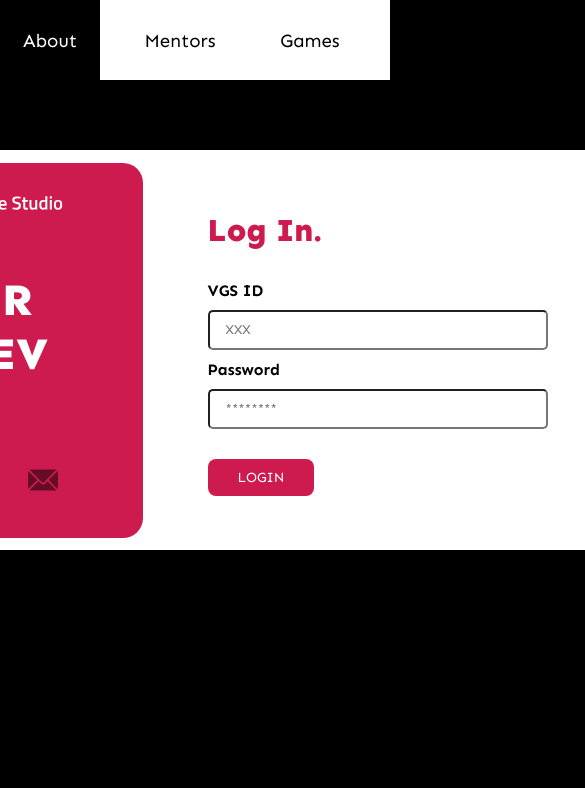
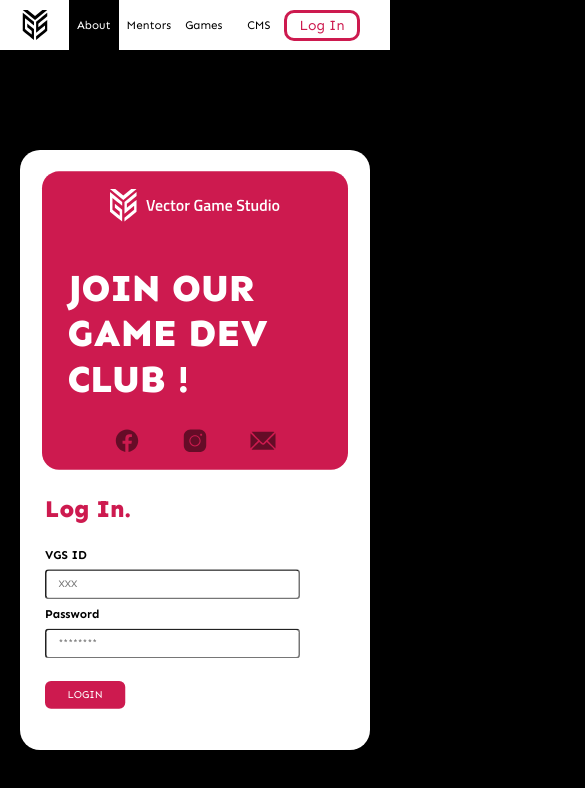
Before and after one commit to 0J33/VGS-Frontend, a React (Create React App) app: page /login in a window 390 px wide. Shown: the top 788 px of the page, 585 px wide, since content can reach past the window. Built offline with nearby package versions, Linux system fonts and the light colour scheme.

Commit message:
responsive

```diff
--- a/src/components/Navbar.jsx
+++ b/src/components/Navbar.jsx
@@ -10,7 +10,7 @@ export default function Navbar({ showCms }) {
     return (
         <div className={showCms ? "navbar" : "navbar-login"}>
             <svg className="vgs-icon" id="Layer_1" data-name="Layer 1" xmlns="http://www.w3.org/2000/svg" viewBox="0 0 522.75 640"><polyline points="522.75 57.38 475.26 96.42 427.77 135.47 380.27 174.18 332.78 213.22 284.95 252.26 284.95 329.68 284.95 407.43 284.61 484.84 332.11 445.79 379.94 407.09 427.43 368.04 474.92 329 474.92 406.41 427.09 445.45 379.6 484.5 332.11 523.54 284.61 562.59 284.27 640 331.77 600.96 379.6 561.91 427.09 523.2 474.58 484.16 522.07 445.11 522.41 367.7 522.41 289.95 522.75 212.54 474.92 251.59 427.43 290.29 379.94 329.34 332.44 368.38 332.44 290.97 380.27 251.93 427.77 212.88 475.26 173.84 522.75 134.79 522.75 57.38"/><polygon points="522.75 0 262.22 213.9 0 0 104.48 0 261.88 128.34 418.27 0 522.75 0"/><polyline points="239.84 252.26 192 213.22 144.17 174.18 96.34 135.47 48.51 96.42 0.68 57.38 0.34 135.13 0.34 212.54 0 289.95 0 367.7 0 445.11 47.83 484.16 95.66 523.2 143.49 561.91 191.32 600.96 239.16 640 239.5 562.59 239.5 484.84 239.84 407.43 191.66 368.38 143.83 329.34 96 290.29 96 368.04 143.83 407.09 191.66 445.79 191.66 523.54 143.49 484.5 95.66 445.45 47.83 406.41 48.17 329 48.17 251.59 48.51 173.84 96.34 212.88 144.17 251.93 192 290.97 239.84 329.68 239.84 252.26"/></svg>
-            <div className="nav-items">
+            <div className={showCms ? "nav-items" : "nav-items-login"}>
                 <a className="nav-item-anchor" href="/#about" onClick={() => setActivePage(0)}>
                     <div className={activePage === 0 ? 'nav-item-active' : "nav-item"}>
                         <h3 className={activePage === 0 ? 'nav-item-active-text' : "nav-item-text"}>About</h3>
@@ -37,6 +37,9 @@ export default function Navbar({ showCms }) {
                     </div>
                 </a>    */}
             </div>
+            <div>
+                <p style={{fontSize:"0px"}}>.</p>
+            </div>
             {
                 !showCms && (
                     <div className="login-button" onClick={() => navigate("/login")}>
--- a/src/components/ResourceCard.jsx
+++ b/src/components/ResourceCard.jsx
@@ -2,7 +2,7 @@ import "../css/resource-card.css";
 
 export default function ResourceCard({resource_name, resource_type, resource_link}) {
     return (
-        <div className="card" style={{width:"750px",boxSizing:"border-box", padding:"5px 30px", backgroundColor:"#111111"}}>
+        <div className="card" style={{boxSizing:"border-box", padding:"5px 30px", backgroundColor:"#111111"}}>
             <h1 className="header-text" style={{color:"white", fontSize:"25px", marginTop:"15px", fontWeight:"600"}}>{resource_name}</h1>
             <p className="paragraph-text" style={{color:"grey"}}>{resource_type}</p>
             <button className="btn-cms"><a className="description-text" style={{color: "white", textDecoration:"None"}} href={resource_link}>DOWNLOAD</a></button>
--- a/src/css/admin-page.css
+++ b/src/css/admin-page.css
@@ -184,3 +184,20 @@ label.label input[type="file"] {
     -ms-word-break: normal;
     word-break: normal;
   }
+
+@media only screen and (max-width: 768px){
+  .form-wrapper{
+    width: 350px;
+    box-sizing: border-box;
+    padding-left: 20px;
+    padding-right: 20px;
+  }
+
+  .form-body{
+    width: 300px;
+  }
+
+  .input-field{
+    width: 300px;
+  }
+}
--- a/src/css/login-page.css
+++ b/src/css/login-page.css
@@ -162,3 +162,175 @@ text-transform: uppercase;
     height:30px;
     opacity: 0.5;
 }
+
+@media only screen and (max-width: 768px){
+    .body-wrapper {
+        width:100%;
+        display:flex;
+        flex-direction:column;
+        align-items:center;
+        justify-content: center;
+    }
+
+    .err-box {
+        margin-top:120px;
+        width: 500px;
+        height:50px;
+        display:flex;
+        flex-direction: row;
+        background-color: whitesmoke;
+        border-radius: 5px;
+        border: 1px solid black;
+        align-items: center;
+        justify-content: space-around;
+    }
+
+    .close-icon:hover {
+        cursor:pointer;
+    }
+
+    .err-msg {
+        font-family:'sen';
+        font-weight:900;
+        color: red;
+    }
+
+    .white-card {
+        margin: 150px 100px;
+        width:350px;
+        height:600px;
+        background-color: white;
+        border-radius: 20px;
+        display:flex;
+        flex-direction: column;
+        align-items: center;
+        justify-content: space-around;
+        gap: 40px;
+    }
+
+    .white-card-error {
+        margin: 60px 100px;
+        width:400px;
+        height:850px;
+        background-color: white;
+        border-radius: 20px;
+        display:flex;
+        flex-direction: column;
+        align-items: center;
+        justify-content: space-around;
+        gap: 40px;
+    }
+
+    .left-card {
+        width:360px;
+        height: 375px;
+        background-color: #cd1a4f;
+        border-radius:20px;
+        scale: 0.85;
+        margin-top: -5px;
+    }
+
+    .left-card-heading {
+        font-family: 'sen';
+        font-weight: 800;
+        color:white;
+        font-size:45px;
+        text-align: left;
+        margin-left:30px;
+    }
+
+    .left-card-text {
+        text-align: center;
+        font-family: 'sen';
+        color: white;
+        font-weight:700;
+    }
+
+    .top-text {
+        display: flex;
+        flex-direction: row;
+        align-items: center;
+        justify-content: center;
+        gap:5px;
+    }
+
+    .text-logo {
+        width:200px;
+        height:80px;
+    }
+
+    .right-card-wrapper {
+        text-align: left;
+        width: 400px;
+        height:320px;
+    }
+
+    .right-card {
+        display: flex;
+        flex-direction: column;
+        align-items: flex-start;
+        justify-content: flex-start;
+        gap:10px;
+        scale: 0.75;
+        margin-top: -95px;
+    }
+
+    .right-card-text {
+        text-align: start;
+        color:#cd1a4f;
+        font-family:'sen';
+        font-weight:800;
+    }
+
+    .input-label {
+        font-family: 'sen';
+        font-weight:700;
+    }
+
+    input {
+        border-radius:5px;
+        padding: 12px 16px;
+        height:40px;
+        width:340px;
+        box-sizing: border-box;
+    }
+
+    .btn{
+    font-family: Roboto, sans-serif;
+    font-weight: 0;
+    font-size: 14px;
+    color: #fff;
+    background-color: #cd1a4f;
+    padding: 10px 30px;
+    border: none;
+    box-shadow: rgb(0, 0, 0) 0px 0px 0px 0px;
+    border-radius: 8px;
+    transition : 1000ms;
+    transform: translateY(0);
+    display: flex;
+    flex-direction: row;
+    align-items: center;
+    cursor: pointer;
+    text-transform: uppercase;
+    }
+
+    .btn:hover{
+        cursor: pointer;
+    }
+
+    .contacts-wrapper {
+        display: flex;
+        flex-direction: row;
+        width:100%;
+        align-items: center;
+        justify-content: center;
+        gap:50px;
+    }
+
+    .contact-logo {
+        width:30px;
+        height:30px;
+        opacity: 0.5;
+        margin-bottom: 15px;
+    }
+}
--- a/src/css/navbar.css
+++ b/src/css/navbar.css
@@ -27,6 +27,14 @@
 }
 
 .nav-items {
+    width: 100%;
+    display:flex;
+    align-items: center;
+    justify-content: center;
+    gap: 30px;
+}
+
+.nav-items-login {
     width: 100%;
     display:flex;
     align-items: center;
@@ -123,3 +131,142 @@
 .login-button:hover > p {
     color:white;
 }
+@media only screen and (max-width: 768px){
+    .navbar {
+        width: 100%;
+        height:50px;
+        display: flex;
+        flex-direction: row;
+        background-color: white;
+        align-items: center;
+        justify-content: space-between;
+        position:fixed;
+        top: 0px;
+        overflow: hidden;
+        z-index: 20;
+    }
+
+    .navbar-login {
+        width: 100%;
+        height:50px;
+        display: flex;
+        flex-direction: row;
+        background-color: white;
+        align-items: center;
+        justify-content: space-between;
+        position:fixed;
+        top: 0px;
+        overflow: hidden;
+        z-index: 20;
+    }
+
+    .nav-items {
+        width: 50px;
+        font-size: 10px;
+        display:flex;
+        align-items: center;
+        justify-content: center;
+        gap: 5px;
+    }
+
+    .nav-items-login {
+        width: 50px;
+        font-size: 10px;
+        display:flex;
+        align-items: center;
+        justify-content: center;
+        gap: 5px;
+        margin-left:60px
+    }
+
+    .vgs-icon {
+        width: 30px;
+        height: 30px;
+        margin-left: 20px;
+    }
+
+    .nav-item-anchor {
+        color: black;
+        text-decoration: none;
+    }
+
+    .nav-item {
+        display: flex;
+        flex-direction: column;
+        align-items: center;
+        justify-content: center;
+        width: 50px;
+        height: 60px;
+        background: linear-gradient(to bottom, white 50%, black 50%) top;
+        background-size: 200% 200%;
+        transition: all 0.8s ease;
+    }
+
+    .nav-item:hover {
+        display: flex;
+        flex-direction: column;
+        align-items: center;
+        justify-content: center;
+        width: 50px;
+        border-bottom: 12px solid black;
+        transition: 100ms;
+    }
+
+    .nav-item-text {
+        font-family: 'sen';
+        font-weight: 400;
+    }
+
+    .nav-item-active {
+        display: flex;
+        flex-direction: column;
+        align-items: center;
+        justify-content: center;
+        width: 50px;
+        height:60px;
+        background: linear-gradient(to top, black 50%, white 50%) bottom;
+        background-size: 200% 200%;
+        transition: all 0.8s ease;
+    }
+
+    .nav-item-active-text {
+        font-family: 'sen';
+        font-weight: 400;
+        color: white;
+    }
+
+    .login-button {
+        margin-right: 30px;
+        width: 70px;
+        height: 25px;
+        border: 3px solid #cd1a4f;
+        border-radius: 10px;
+        display: flex;
+        align-items: center;
+        justify-content: center;
+        text-transform: capitalize;
+        font-family: 'sen';
+        color:#cd1a4f;
+        font-size: 14px;
+    }
+
+    .login-button:hover {
+        margin-right: 30px;
+        width: 70px;
+        height: 25px;
+        border: 3px solid #cd1a4f;
+        border-radius: 10px;
+        display: flex;
+        align-items: center;
+        justify-content: center;
+        text-transform: capitalize;
+        font-family: 'sen';
+        color:#cd1a4f;
+        cursor: pointer;
+        background-color: #cd1a4f;
+    }
+
+    .login-button:hover > p {
+        color:white;
+    }
+}
--- a/src/css/resource-card.css
+++ b/src/css/resource-card.css
@@ -3,4 +3,11 @@
     flex-direction: column;
     gap: 10px;
     border-radius: 15px;
+    width: 750px;
 }
+
+@media only screen and (max-width: 768px) {
+    .card {
+        width: 300px;
+    }
+}
--- a/src/pages/AdminPage.js
+++ b/src/pages/AdminPage.js
@@ -183,7 +183,7 @@ export default function AdminPage() {
                                 </label>
                             </div>
                             <label className="text-label">Resource Name</label>
-                            <input type="text" onChange={(event) => setResourceName(event.target.value)} style={{fontFamily:"sen"}} placeholder="Enter a name for your file" />
+                            <input type="text" onChange={(event) => setResourceName(event.target.value)} className="input-field" style={{fontFamily:"sen"}} placeholder="Enter a name for your file" />
                             <div className="file-input-wrapper">
                                 <div className="file-input">
                                     <label className="label">
--- a/src/pages/HomePage.js
+++ b/src/pages/HomePage.js
@@ -268,9 +268,9 @@ export default function HomePage() {
                 </div>
             </div>
             <div id="contact" className="contacts-wrapper" style={{marginTop:"50px" ,height:"100px", backgroundColor:"#cd1a4f"}}>
-                    <a href="https://www.facebook.com/vgsguc/"><svg className="contact-logo" xmlns="http://www.w3.org/2000/svg"  viewBox="0 0 50 50" width="500px" height="500px">    <path d="M25,3C12.85,3,3,12.85,3,25c0,11.03,8.125,20.137,18.712,21.728V30.831h-5.443v-5.783h5.443v-3.848 c0-6.371,3.104-9.168,8.399-9.168c2.536,0,3.877,0.188,4.512,0.274v5.048h-3.612c-2.248,0-3.033,2.131-3.033,4.533v3.161h6.588 l-0.894,5.783h-5.694v15.944C38.716,45.318,47,36.137,47,25C47,12.85,37.15,3,25,3z"/></svg></a>
-                    <a href="https://www.instagram.com/vgsguc/"><svg className="contact-logo" xmlns="http://www.w3.org/2000/svg"  viewBox="0 0 50 50" width="500px" height="500px">    <path d="M 16 3 C 8.83 3 3 8.83 3 16 L 3 34 C 3 41.17 8.83 47 16 47 L 34 47 C 41.17 47 47 41.17 47 34 L 47 16 C 47 8.83 41.17 3 34 3 L 16 3 z M 37 11 C 38.1 11 39 11.9 39 13 C 39 14.1 38.1 15 37 15 C 35.9 15 35 14.1 35 13 C 35 11.9 35.9 11 37 11 z M 25 14 C 31.07 14 36 18.93 36 25 C 36 31.07 31.07 36 25 36 C 18.93 36 14 31.07 14 25 C 14 18.93 18.93 14 25 14 z M 25 16 C 20.04 16 16 20.04 16 25 C 16 29.96 20.04 34 25 34 C 29.96 34 34 29.96 34 25 C 34 20.04 29.96 16 25 16 z"/></svg></a>
-                    <a href="/"><svg className="contact-logo" xmlns="http://www.w3.org/2000/svg" width="514" height="362" viewBox="0 0 514 362"><path id="Mail" d="M29,4c3.279-.311,9.544-1.273,12-3H437c17.608,0,36.737-.932,49,4-0.333.333-199,200-212,213-4.6,4.593-9.93,13.372-22,10-8.113-2.267-13.608-11.608-19-17C219.335,197.335,28.667,4.333,29,4ZM159,182L5,27c-5.268,22.7-4,56.326-4,85V255c0,18.89-4.018,67.657,4,78C5,333.667,159,182,159,182ZM509,27c0.76,4.886,4,4.9,4,14V260c0,17.245,3.393,69.459-6,75-37.33-37.663-152-155-152-155S508.333,27,509,27ZM180,203c6.121,2.239,9.74,8.74,14,13,17.894,17.894,44.695,55.326,83,39,13.118-5.591,33.465-29.466,44-40,4.006-4.006,7.207-9.887,13-12l90,90c14.833,14.833,29.167,30.167,44,45l18,18-1,1c-6.289,4.863-19.015,4-30,4H61c-11.508,0-25.4,1.118-32-4l-1-1,18-18c14.833-14.833,29.167-30.167,44-45Z"/></svg></a>
+                    <a href="https://www.facebook.com/vgsguc/"><svg className="contact-logo" style={{opacity:"1"}} xmlns="http://www.w3.org/2000/svg"  viewBox="0 0 50 50" width="500px" height="500px">    <path fill="#ffffff" d="M25,3C12.85,3,3,12.85,3,25c0,11.03,8.125,20.137,18.712,21.728V30.831h-5.443v-5.783h5.443v-3.848 c0-6.371,3.104-9.168,8.399-9.168c2.536,0,3.877,0.188,4.512,0.274v5.048h-3.612c-2.248,0-3.033,2.131-3.033,4.533v3.161h6.588 l-0.894,5.783h-5.694v15.944C38.716,45.318,47,36.137,47,25C47,12.85,37.15,3,25,3z"/></svg></a>
+                    <a href="https://www.instagram.com/vgsguc/"><svg className="contact-logo" style={{opacity:"1"}} xmlns="http://www.w3.org/2000/svg"  viewBox="0 0 50 50" width="500px" height="500px">    <path fill="#ffffff" d="M 16 3 C 8.83 3 3 8.83 3 16 L 3 34 C 3 41.17 8.83 47 16 47 L 34 47 C 41.17 47 47 41.17 47 34 L 47 16 C 47 8.83 41.17 3 34 3 L 16 3 z M 37 11 C 38.1 11 39 11.9 39 13 C 39 14.1 38.1 15 37 15 C 35.9 15 35 14.1 35 13 C 35 11.9 35.9 11 37 11 z M 25 14 C 31.07 14 36 18.93 36 25 C 36 31.07 31.07 36 25 36 C 18.93 36 14 31.07 14 25 C 14 18.93 18.93 14 25 14 z M 25 16 C 20.04 16 16 20.04 16 25 C 16 29.96 20.04 34 25 34 C 29.96 34 34 29.96 34 25 C 34 20.04 29.96 16 25 16 z"/></svg></a>
+                    <a href="/"><svg className="contact-logo" style={{opacity:"1"}} xmlns="http://www.w3.org/2000/svg" width="514" height="362" viewBox="0 0 514 362"><path id="Mail" fill="#ffffff" d="M29,4c3.279-.311,9.544-1.273,12-3H437c17.608,0,36.737-.932,49,4-0.333.333-199,200-212,213-4.6,4.593-9.93,13.372-22,10-8.113-2.267-13.608-11.608-19-17C219.335,197.335,28.667,4.333,29,4ZM159,182L5,27c-5.268,22.7-4,56.326-4,85V255c0,18.89-4.018,67.657,4,78C5,333.667,159,182,159,182ZM509,27c0.76,4.886,4,4.9,4,14V260c0,17.245,3.393,69.459-6,75-37.33-37.663-152-155-152-155S508.333,27,509,27ZM180,203c6.121,2.239,9.74,8.74,14,13,17.894,17.894,44.695,55.326,83,39,13.118-5.591,33.465-29.466,44-40,4.006-4.006,7.207-9.887,13-12l90,90c14.833,14.833,29.167,30.167,44,45l18,18-1,1c-6.289,4.863-19.015,4-30,4H61c-11.508,0-25.4,1.118-32-4l-1-1,18-18c14.833-14.833,29.167-30.167,44-45Z"/></svg></a>
             </div>
         </>
     )
```
